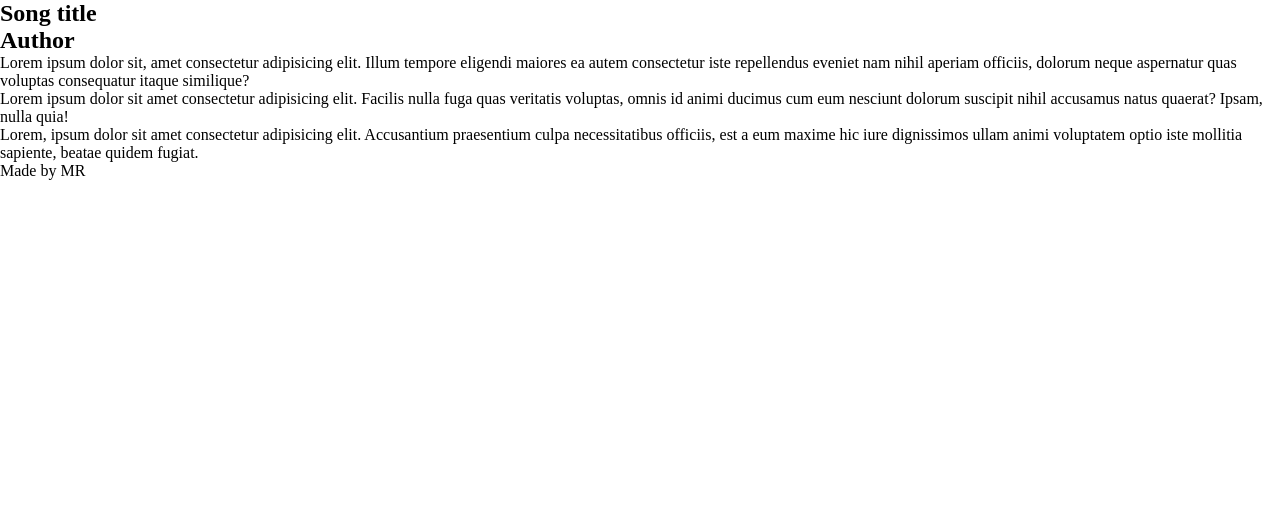
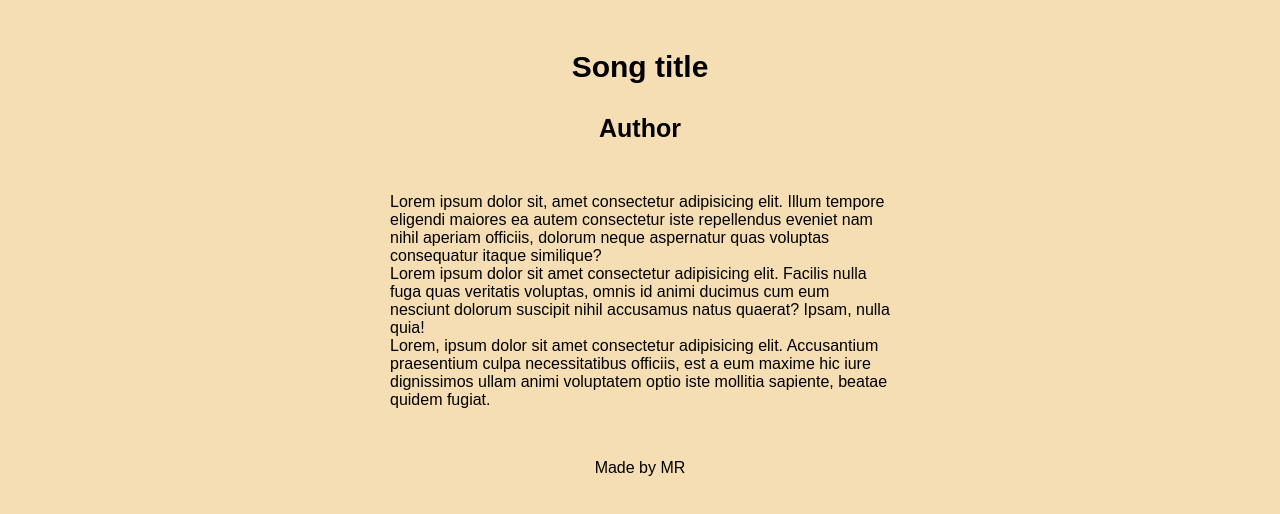
Before and after one commit to Marian-Rozycki/learning-git-2, a plain HTML site: page index.html in a window 1280 px wide. Drawn offline with Linux system fonts and the light colour scheme.

Commit message:
Add basic styles

```diff
--- a/css/style.css
+++ b/css/style.css
@@ -3,3 +3,29 @@
     padding: 0;
     box-sizing: border-box;
 }
+
+body {
+    background: wheat;
+    font-family: Arial, Helvetica, sans-serif;
+}
+
+section {
+    margin: 50px auto;
+}
+
+.container {
+    max-width: 500px;
+    margin: 0 auto;
+    display: flex;
+    flex-direction: column;
+    align-items: center;
+}
+
+h1 {
+    font-size: 30px;
+    margin-bottom: 30px;
+}
+
+h2 {
+    font-size: 25px;
+}
```
